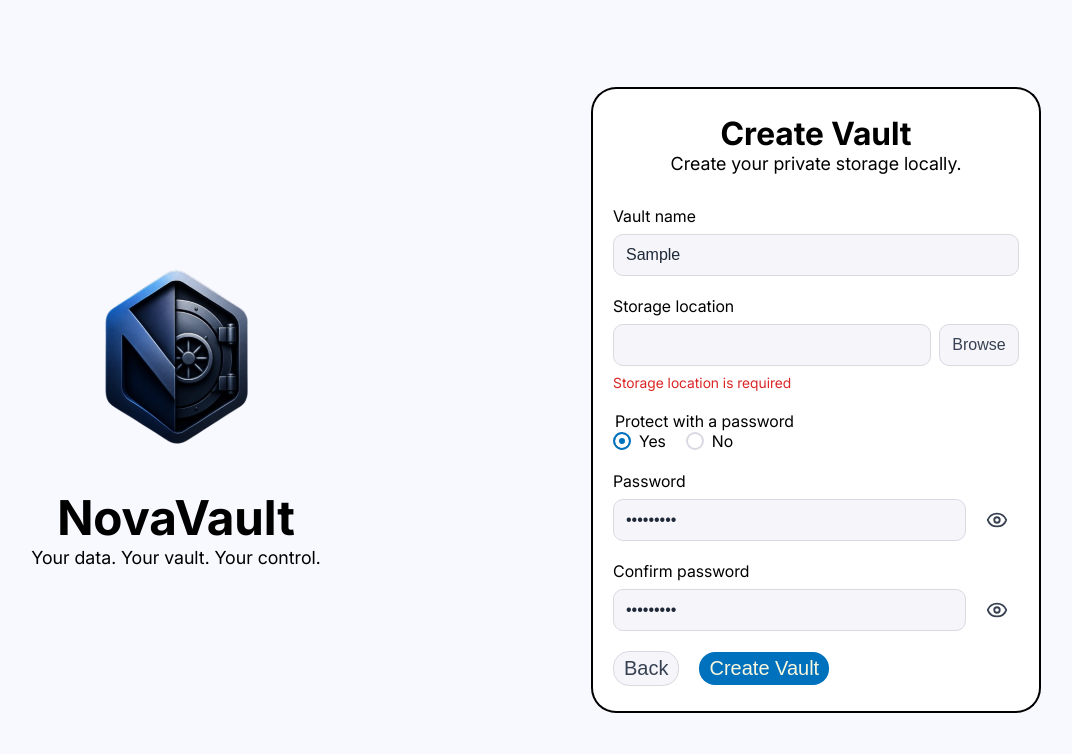
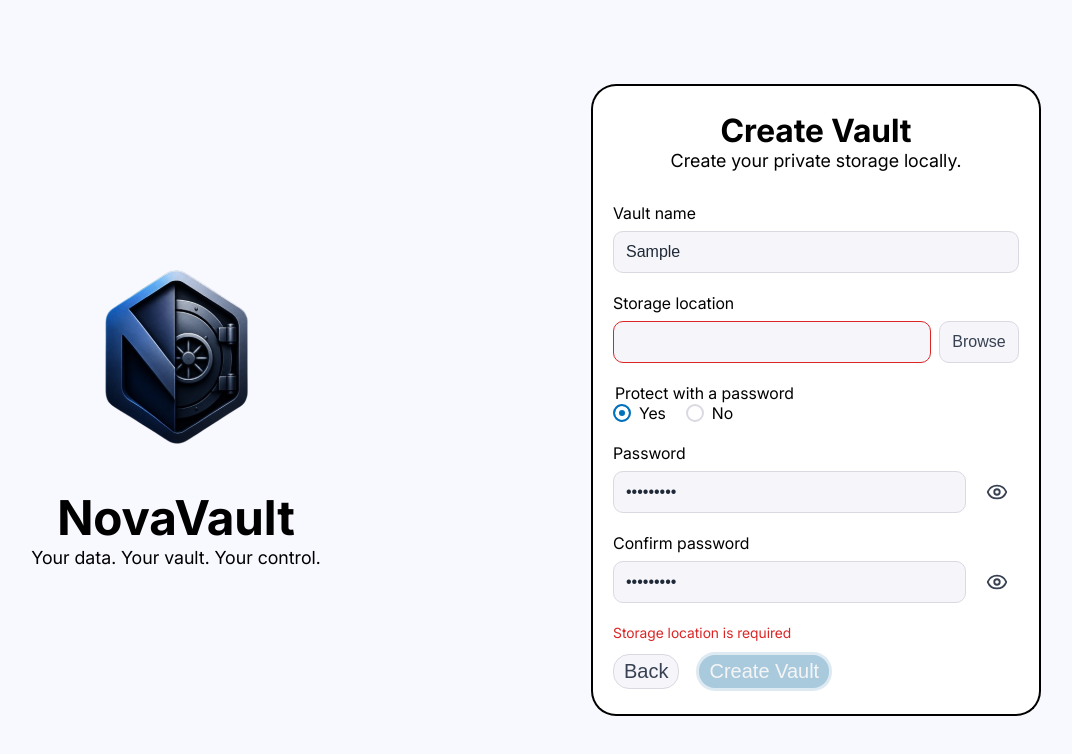
Before and after one commit to acevflow/NovaVault, a React (Vite) app: page /create-vault in a window 1280 px wide. Both pictures are taken after typing "Sample", "Sample123", "Sample123" into the empty fields and a click on the button "Create Vault". Shown: the top 754 px of the page, without its empty margins (144-1216 px from the left). Built offline with nearby package versions, Linux system fonts and the light colour scheme.

Commit message:
feat: improve create vault error display

```diff
--- a/src/pages/CreateVault.tsx
+++ b/src/pages/CreateVault.tsx
@@ -1,4 +1,4 @@
-import { useState } from "react";
+import { useEffect, useState } from "react";
 import { open } from "@tauri-apps/plugin-dialog";
 import { Eye, EyeOff } from "lucide-react";
 import { useNavigate } from "react-router-dom";
@@ -20,6 +20,8 @@ function CreateVault() {
   const [showPassword, setShowPassword] = useState(false);
   const [showConfirmPassword, setShowConfirmPassword] = useState(false);
   const [errors, setErrors] = useState<VaultFormErrors>({});
+  const [hasSubmitted, setHasSubmitted] = useState(false);
+  const firstError = Object.values(errors)[0];
 
   const handleBrowse = async () => {
     const selected = await open({
@@ -32,8 +34,43 @@ function CreateVault() {
     }
   };
 
+  const validationErrors = validateVaultForm({
+    vaultName,
+    storageLocation,
+    passwordProtection,
+    password,
+    confirmPassword,
+  });
+
+  const isFormValid = Object.keys(validationErrors).length === 0;
+
+  useEffect(() => {
+    if (!hasSubmitted) {
+      return;
+    }
+
+    const validationErrors = validateVaultForm({
+      vaultName,
+      storageLocation,
+      passwordProtection,
+      password,
+      confirmPassword,
+    });
+
+    setErrors(validationErrors);
+  }, [
+    vaultName,
+    storageLocation,
+    passwordProtection,
+    password,
+    confirmPassword,
+    hasSubmitted,
+  ]);
+
   const handleSubmit = (event: React.FormEvent<HTMLFormElement>) => {
     event.preventDefault();
+
+    setHasSubmitted(true);
 
     const validationErrors = validateVaultForm({
       vaultName,
@@ -68,15 +105,16 @@ function CreateVault() {
             <input
               id="vault-name"
               name="vaultName"
-              className="create-vault-form-input"
+              className={`create-vault-form-input ${
+                firstError && firstError === errors.vaultName
+                  ? "create-vault-form-input-error"
+                  : ""
+              }`}
               type="text"
               placeholder="Personal Vault"
               value={vaultName}
               onChange={(event) => setVaultName(event.target.value)}
             />
-            {errors.vaultName && (
-              <p className="create-vault-form-error">{errors.vaultName}</p>
-            )}
           </div>
           <div className="create-vault-form-field">
             <label htmlFor="storage-location">Storage location</label>
@@ -84,7 +122,11 @@ function CreateVault() {
               <input
                 id="storage-location"
                 name="storageLocation"
-                className="create-vault-form-input create-vault-storage-input"
+                className={`create-vault-form-input create-vault-storage-input ${
+                  firstError && firstError === errors.storageLocation
+                    ? "create-vault-form-input-error"
+                    : ""
+                }`}
                 type="text"
                 value={storageLocation}
                 readOnly
@@ -97,11 +139,6 @@ function CreateVault() {
                 Browse
               </button>
             </div>
-            {errors.storageLocation && (
-              <p className="create-vault-form-error">
-                {errors.storageLocation}
-              </p>
-            )}
           </div>
           <fieldset className="password-protection">
             <legend>Protect with a password</legend>
@@ -138,7 +175,11 @@ function CreateVault() {
                   <input
                     id="password"
                     name="password"
-                    className="create-vault-form-input create-vault-password-field"
+                    className={`create-vault-form-input create-vault-password-field ${
+                      firstError && firstError === errors.password
+                        ? "create-vault-form-input-error"
+                        : ""
+                    }`}
                     type={showPassword ? "text" : "password"}
                     value={password}
                     onChange={(event) => setPassword(event.target.value)}
@@ -155,9 +196,6 @@ function CreateVault() {
                     )}
                   </button>
                 </div>
-                {errors.password && (
-                  <p className="create-vault-form-error">{errors.password}</p>
-                )}
               </div>
               <div className="create-vault-form-field">
                 <label htmlFor="confirm-password">Confirm password</label>
@@ -165,7 +203,11 @@ function CreateVault() {
                   <input
                     id="confirm-password"
                     name="confirmPassword"
-                    className="create-vault-form-input create-vault-password-field"
+                    className={`create-vault-form-input create-vault-password-field ${
+                      firstError && firstError === errors.confirmPassword
+                        ? "create-vault-form-input-error"
+                        : ""
+                    }`}
                     type={showConfirmPassword ? "text" : "password"}
                     value={confirmPassword}
                     onChange={(event) => setConfirmPassword(event.target.value)}
@@ -182,13 +224,11 @@ function CreateVault() {
                     )}
                   </button>
                 </div>
-                {errors.confirmPassword && (
-                  <p className="create-vault-form-error">
-                    {errors.confirmPassword}
-                  </p>
-                )}
               </div>
             </>
+          )}
+          {firstError && (
+            <p className="create-vault-form-error">{firstError}</p>
           )}
           <div className="create-vault-actions">
             <button
@@ -198,7 +238,14 @@ function CreateVault() {
             >
               Back
             </button>
-            <button className="create-vault-primary-button" type="submit">
+            <button
+              className={
+                isFormValid
+                  ? "create-vault-primary-button"
+                  : "create-vault-primary-button create-vault-primary-button-incomplete"
+              }
+              type="submit"
+            >
               Create Vault
             </button>
           </div>
--- a/src/styles/create-vault.css
+++ b/src/styles/create-vault.css
@@ -179,10 +179,20 @@
   height: 22px;
 }
 
+.create-vault-form-input-error {
+  border-color: #dc2626;
+}
+
+.create-vault-form-input-error:focus {
+  border-color: #dc2626;
+  box-shadow: 0 0 0 2px rgba(220, 38, 38, 0.15);
+}
+
 .create-vault-form-error {
-  margin: 0;
+  margin: 8px 0 12px 0;
   color: #dc2626;
   font-size: 14px;
+  line-height: 1.4;
 }
 
 .create-vault-primary-button {
@@ -206,10 +216,37 @@
   box-shadow: 0 4px 6px rgba(0, 0, 0, 0.1);
 }
 
+.create-vault-primary-button:focus {
+  outline: none;
+  box-shadow: 0 0 0 3px rgba(0, 113, 188, 0.25);
+}
+
 .create-vault-primary-button:active {
   background: #004f85;
   transform: translateY(0);
   box-shadow: 0 2px 3px rgba(0, 0, 0, 0.1);
+}
+
+.create-vault-primary-button-incomplete {
+  background: #a9c9dd;
+  color: #f5f5f5;
+}
+
+.create-vault-primary-button-incomplete:hover {
+  background: #8fb8d0;
+  transform: translateY(-2px);
+  box-shadow: 0 4px 6px rgba(0, 0, 0, 0.08);
+}
+
+.create-vault-primary-button-incomplete:focus {
+  outline: none;
+  box-shadow: 0 0 0 3px rgba(143, 184, 208, 0.3);
+}
+
+.create-vault-primary-button-incomplete:active {
+  background: #7faac3;
+  transform: translateY(0);
+  box-shadow: 0 2px 3px rgba(0, 0, 0, 0.08);
 }
 
 .create-vault-secondary-button {
```
